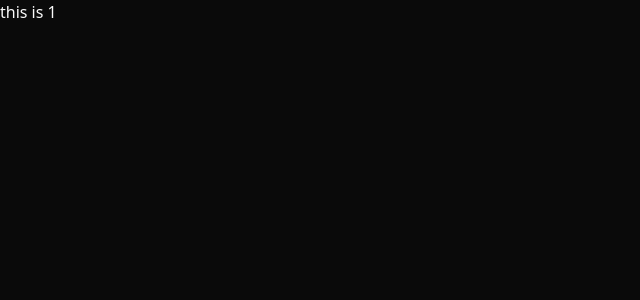
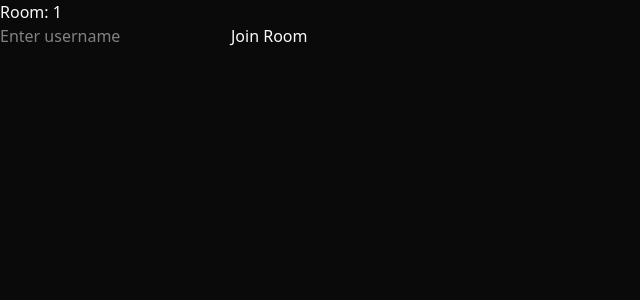
Before and after one commit to BeNikk/pair-program, a Next.js app in the folder frontend/: page /room/1 in a window 1280 px wide. Shown: the top 300 px of the page, without its empty margins (0-640 px from the left). Built offline with nearby package versions, Linux system fonts and the light colour scheme; no server answers.

Commit message:
feat:web socket connection establish

```diff
--- a/frontend/app/room/[id]/page.tsx
+++ b/frontend/app/room/[id]/page.tsx
@@ -1,5 +1,5 @@
 "use client";
-import { use } from "react";
+import { use, useEffect, useState } from "react";
 
 export default function RoomIdPage({
   params,
@@ -7,9 +7,55 @@ export default function RoomIdPage({
   params: Promise<{ id: string }>;
 }) {
   const { id } = use(params);
-  return(
+  const [socket, setSocket] = useState<WebSocket | null>(null);
+  const [username, setUsername] = useState("");
+  const [joined, setJoined] = useState(false);
+  useEffect(() => {
+    const ws = new WebSocket("ws://localhost:8080");
+    ws.onopen = () => {
+      console.log("WebSocket connected");
+    };
+    ws.onmessage = (event) => {
+      console.log("Message from server:", event.data);
+    };
+        ws.onclose = () => {
+      console.log(" WebSocket closed");
+    };
+
+    setSocket(ws);
+
+    return () => {
+      ws.close();
+    };
+  }, [id]);
+    const handleJoin = () => {
+    if (socket && username.trim()) {
+      socket.send(JSON.stringify({
+        type: "join",
+        roomId: id,
+        username
+      }));
+      setJoined(true);
+    }
+  };
+
+
+  return (
     <div>
-        this is {id}
+      <h1>Room: {id}</h1>
+
+      {!joined ? (
+        <div>
+          <input
+            type="text"
+            placeholder="Enter username"
+            value={username}
+            onChange={(e) => setUsername(e.target.value)}
+          />
+          <button onClick={handleJoin}>Join Room</button>
+        </div>
+      ) : (
+        <p>✅ You have joined the room as {username}</p>
+      )}
     </div>
-  )
-}
+  );}
```
